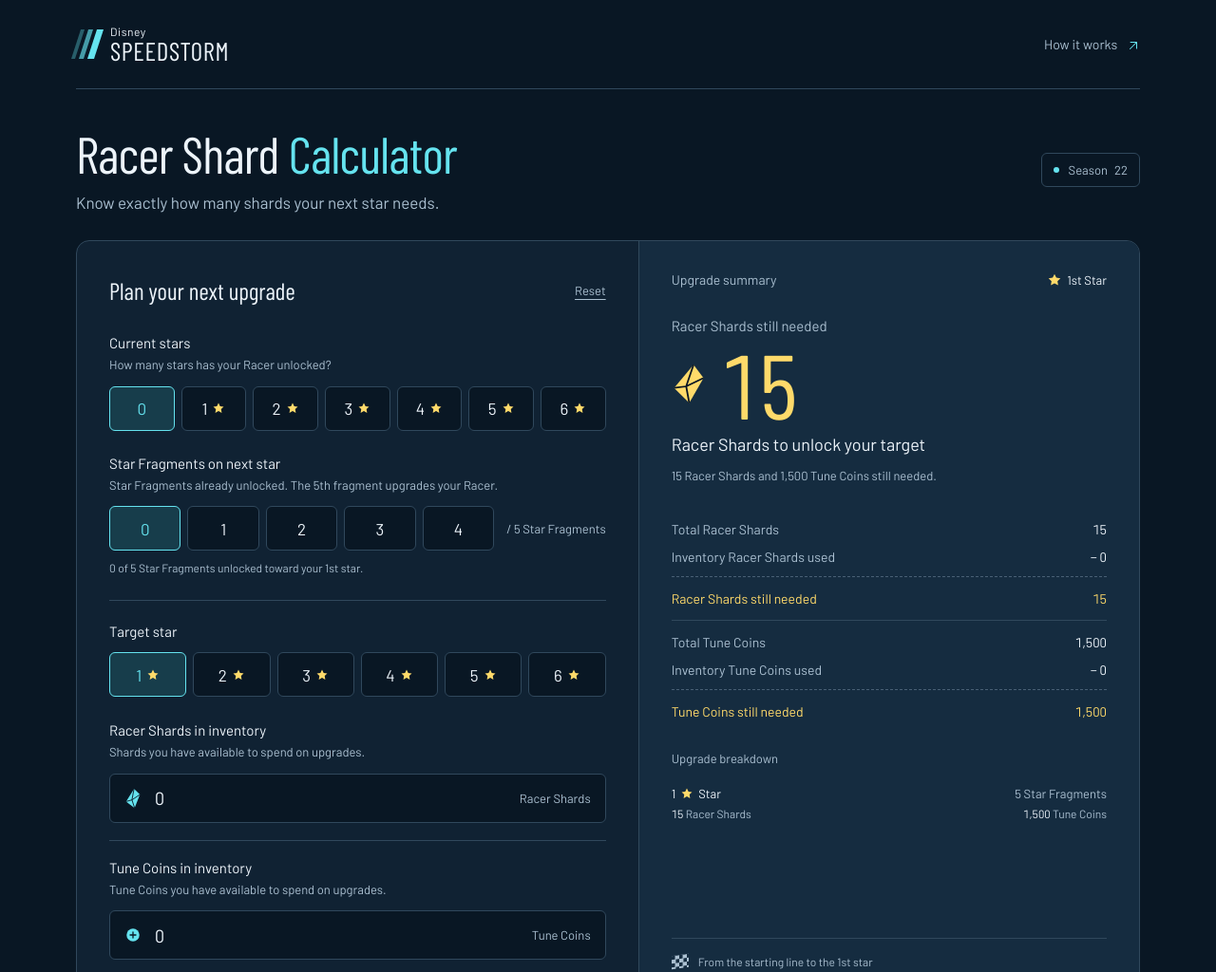
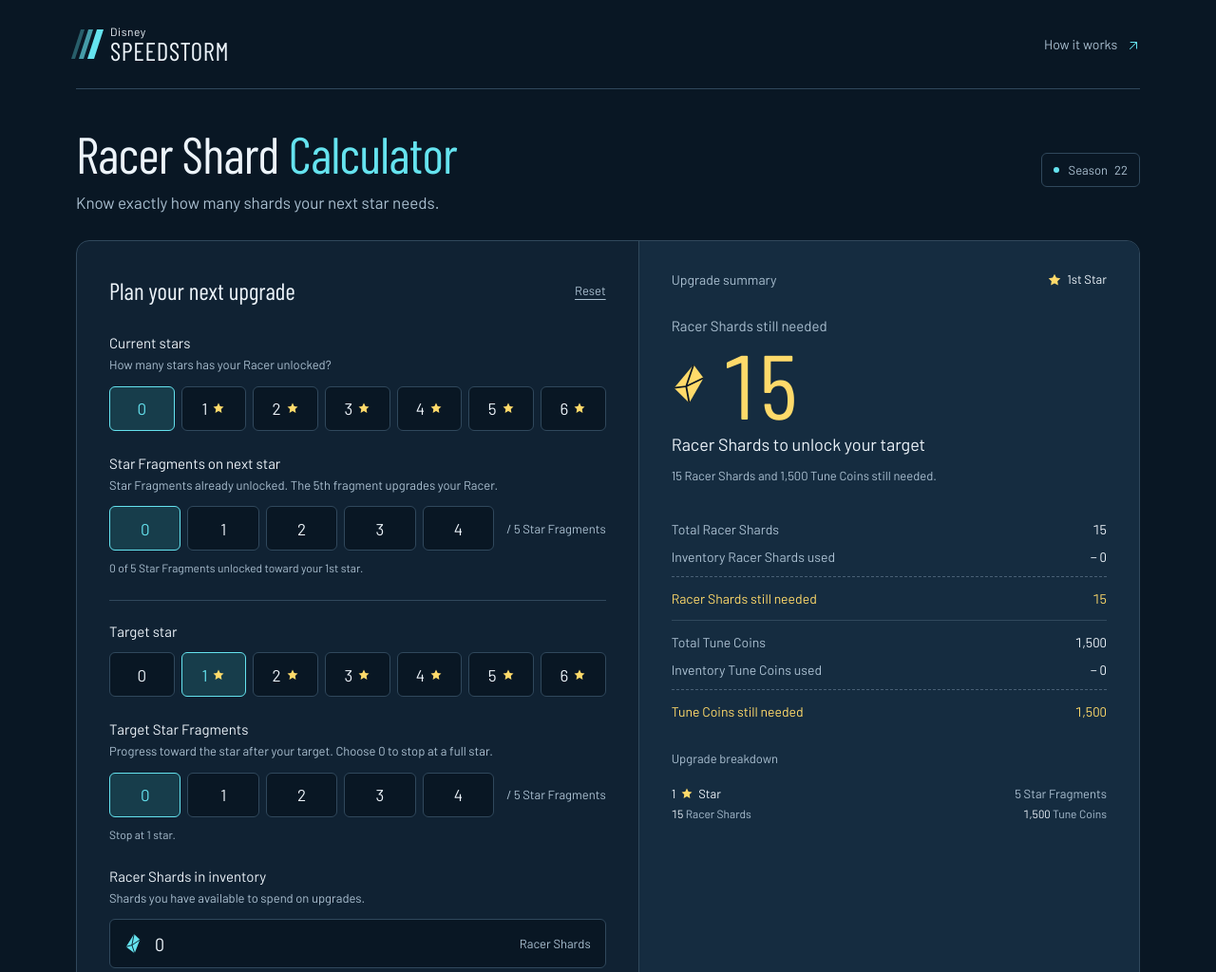
Before and after one commit to AugustoMarcelo/speedstorm-calculator, a website built with Vite: page index.html in a window 1280 px wide. Shown: the top 1024 px of the page at 95% size. Built offline with nearby package versions, Linux system fonts and the light colour scheme.

Commit message:
Allow partial star targets using Star Fragments

```diff
--- a/index.html
+++ b/index.html
@@ -58,6 +58,12 @@
               <legend>Target star</legend>
               <div class="choices star-choices" id="target-stars"></div>
             </fieldset>
+            <fieldset class="field-group" id="target-steps-fieldset">
+              <legend>Target Star Fragments</legend>
+              <p class="field-hint" id="target-steps-hint">Progress toward the star after your target. Choose 0 to stop at a full star.</p>
+              <div class="steps-line"><div class="choices step-choices" id="target-steps" role="group" aria-describedby="target-steps-hint"></div><span class="steps-total" aria-hidden="true">/ 5 Star Fragments</span></div>
+              <p class="field-note" id="target-step-note">Stop at 1 star.</p>
+            </fieldset>
             <div class="field-group balances-group">
               <div class="balance-entry">
                 <label for="balance">Racer Shards in inventory</label>
@@ -90,7 +96,7 @@
               <div><dt>Inventory Tune Coins used</dt><dd id="tune-coins-applied">− 0</dd></div>
               <div class="remaining-row"><dt>Tune Coins still needed</dt><dd id="tune-coins-remaining">1,500</dd></div>
             </dl>
-            <div class="breakdown"><h3>Upgrade breakdown</h3><ol id="breakdown-list"></ol><p id="empty-breakdown" hidden>You’ve already unlocked this star.</p></div>
+            <div class="breakdown"><h3>Upgrade breakdown</h3><ol id="breakdown-list"></ol><p id="empty-breakdown" hidden>You’ve already reached this target.</p></div>
             <div class="result-bottom"><span class="checkered-flag" aria-hidden="true"></span><span id="route-caption">From the starting line to the 1st star</span></div>
           </section>
         </div>
--- a/src/calculator.ts
+++ b/src/calculator.ts
@@ -4,6 +4,7 @@
   currentStars: number;
   completedSteps: number;
   targetStars: number;
+  targetSteps?: number;
   balance: number;
   tuneCoinBalance: number;
 }
@@ -28,22 +29,29 @@
 }
 
 export function calculate(input: CalculatorInput): Calculation {
-  const { currentStars, completedSteps, targetStars, balance, tuneCoinBalance } = input;
+  const { currentStars, completedSteps, targetStars, targetSteps = 0, balance, tuneCoinBalance } = input;
   const validInteger = (value: number, min: number, max: number) =>
     Number.isSafeInteger(value) && value >= min && value <= max;
 
   if (!validInteger(currentStars, 0, MAX_STARS)
-    || !validInteger(targetStars, 1, MAX_STARS)
+    || !validInteger(targetStars, 0, MAX_STARS)
+    || !validInteger(targetSteps, 0, PROGRESSION.stepsPerStar - 1)
     || !validInteger(completedSteps, 0, PROGRESSION.stepsPerStar - 1)
     || !validInteger(balance, 0, Number.MAX_SAFE_INTEGER)
     || !validInteger(tuneCoinBalance, 0, Number.MAX_SAFE_INTEGER)
-    || (currentStars === MAX_STARS && completedSteps !== 0)) {
+    || (currentStars === MAX_STARS && completedSteps !== 0)
+    || (targetStars === MAX_STARS && targetSteps !== 0)) {
     throw new RangeError('Stars, Star Fragments, Racer Shards, and Tune Coins must be whole numbers within their limits.');
   }
 
   const breakdown: StarCost[] = [];
-  for (let star = currentStars + 1; star <= targetStars; star += 1) {
-    const steps = PROGRESSION.stepsPerStar - (star === currentStars + 1 ? completedSteps : 0);
+  const currentProgress = currentStars * PROGRESSION.stepsPerStar + completedSteps;
+  const targetProgress = targetStars * PROGRESSION.stepsPerStar + targetSteps;
+  for (let star = currentStars + 1; star <= Math.ceil(targetProgress / PROGRESSION.stepsPerStar); star += 1) {
+    const start = Math.max(currentProgress, (star - 1) * PROGRESSION.stepsPerStar);
+    const end = Math.min(targetProgress, star * PROGRESSION.stepsPerStar);
+    const steps = end - start;
+    if (steps <= 0) continue;
     const costPerStep = PROGRESSION.starCosts[star - 1] / PROGRESSION.stepsPerStar;
     const tuneCoinsPerStep = PROGRESSION.tuneCoinCosts[star - 1] / PROGRESSION.stepsPerStar;
     breakdown.push({ star, steps, costPerStep, cost: steps * costPerStep, tuneCoinsPerStep, tuneCoinCost: steps * tuneCoinsPerStep });
--- a/src/main.ts
+++ b/src/main.ts
@@ -12,6 +12,7 @@
 const balance = document.querySelector<HTMLInputElement>('#balance')!;
 const tuneCoinBalance = document.querySelector<HTMLInputElement>('#tune-coin-balance')!;
 const stepsFieldset = document.querySelector<HTMLFieldSetElement>('#steps-fieldset')!;
+const targetStepsFieldset = document.querySelector<HTMLFieldSetElement>('#target-steps-fieldset')!;
 const panel = document.querySelector<HTMLElement>('.result-panel')!;
 const format = new Intl.NumberFormat('en-US');
 const starIcon = '<svg aria-hidden="true"><use href="#icon-star"/></svg>';
@@ -31,7 +32,8 @@
 
 renderChoices('current-stars', 'currentStars', 0, MAX_STARS, 0, true);
 renderChoices('completed-steps', 'completedSteps', 0, PROGRESSION.stepsPerStar - 1, 0);
-renderChoices('target-stars', 'targetStars', 1, MAX_STARS, 1, true);
+renderChoices('target-stars', 'targetStars', 0, MAX_STARS, 1, true);
+renderChoices('target-steps', 'targetSteps', 0, PROGRESSION.stepsPerStar - 1, 0);
 
 function selected(name: string): number {
   return Number(form.querySelector<HTMLInputElement>(`input[name="${name}"]:checked`)!.value);
@@ -46,6 +48,7 @@
     currentStars: selected('currentStars'),
     completedSteps: selected('completedSteps'),
     targetStars: selected('targetStars'),
+    targetSteps: selected('targetSteps'),
     balance: balance.value,
     tuneCoinBalance: tuneCoinBalance.value,
   };
@@ -63,6 +66,7 @@
     select('currentStars', state.currentStars);
     select('completedSteps', state.completedSteps);
     select('targetStars', state.targetStars);
+    select('targetSteps', state.targetSteps ?? 0);
     balance.value = state.balance;
     tuneCoinBalance.value = typeof state.tuneCoinBalance === 'string' ? state.tuneCoinBalance : '0';
   } catch {
@@ -80,16 +84,23 @@
   const currentStars = selected('currentStars');
   const completedSteps = selected('completedSteps');
   const targetStars = selected('targetStars');
+  const targetSteps = selected('targetSteps');
+  const targetDescription = describeProgress(targetStars, targetSteps);
   const parsedBalance = parseBalance(balance.value);
   const parsedTuneCoinBalance = parseBalance(tuneCoinBalance.value);
   const invalidShards = parsedBalance === null;
   const invalidTuneCoins = parsedTuneCoinBalance === null;
   const maxed = currentStars === MAX_STARS;
   stepsFieldset.disabled = maxed;
+  targetStepsFieldset.disabled = targetStars === MAX_STARS;
+  text('target-step-note', targetStars === MAX_STARS
+    ? 'Maximum target: all 6 stars unlocked.'
+    : `Stop at ${targetDescription}.`);
   text('step-note', maxed
     ? 'Maximum upgrade reached: all 6 stars unlocked.'
     : `${completedSteps} of 5 Star Fragments unlocked toward your ${ordinal(currentStars + 1)} star.`);
-  document.querySelector('#result-target span')!.textContent = `${ordinal(targetStars)} Star`;
+  document.querySelector('#result-target span')!.textContent = targetSteps === 0 && targetStars > 0
+    ? `${ordinal(targetStars)} Star` : targetDescription;
   document.getElementById('balance-error')!.hidden = !invalidShards;
   document.getElementById('tune-coin-error')!.hidden = !invalidTuneCoins;
   balance.setAttribute('aria-invalid', String(invalidShards));
@@ -99,11 +110,12 @@
     currentStars,
     completedSteps,
     targetStars,
+    targetSteps,
     balance: parsedBalance ?? 0,
     tuneCoinBalance: parsedTuneCoinBalance ?? 0,
   };
   const result = calculate(input);
-  const reached = targetStars <= currentStars;
+  const reached = targetStars * PROGRESSION.stepsPerStar + targetSteps <= currentStars * PROGRESSION.stepsPerStar + completedSteps;
   const ready = result.missing === 0 && result.tuneCoinsMissing === 0;
   panel.classList.toggle('is-complete', !invalidShards && !invalidTuneCoins && ready);
   text('result-label', invalidShards ? 'Check your inventory' : maxed ? 'Maximum stars unlocked' : reached ? 'Target already reached' : ready ? 'Ready to upgrade' : 'Racer Shards still needed');
@@ -113,7 +125,7 @@
     : invalidShards ? 'Racer Shards must be a whole number with no signs or separators.'
       : invalidTuneCoins ? 'Tune Coins must be a whole number with no signs or separators.'
         : maxed ? 'Your Racer has unlocked all 6 stars. Ready to race!'
-    : reached ? 'Your Racer has already unlocked this star. Choose another target.'
+    : reached ? 'Your Racer has already reached this target. Choose another target.'
       : ready ? 'You have enough Racer Shards and Tune Coins.'
         : result.missing === 0 ? `Racer Shards ready. You still need ${format.format(result.tuneCoinsMissing)} Tune Coins.`
           : result.tuneCoinsMissing === 0 ? `Tune Coins ready. You still need ${format.format(result.missing)} Racer Shards.`
@@ -128,8 +140,14 @@
   document.getElementById('breakdown-list')!.innerHTML = result.breakdown.map(item =>
     `<li><div class="breakdown-upgrade"><span class="breakdown-star">${item.star} ${starIcon} Star</span><span class="breakdown-detail">${item.steps} ${item.steps === 1 ? 'Star Fragment' : 'Star Fragments'}</span></div><div class="breakdown-cost"><span>${format.format(item.cost)} <small>Racer Shards</small></span><span>${format.format(item.tuneCoinCost)} <small>Tune Coins</small></span></div></li>`).join('');
   document.getElementById('empty-breakdown')!.hidden = !reached;
-  text('route-caption', maxed ? 'Finish line: all 6 stars' : reached ? 'Target unlocked' : currentStars === 0 ? `From the starting line to the ${ordinal(targetStars)} star` : `From ${currentStars} stars to ${targetStars} stars`);
-  announce(invalidShards || invalidTuneCoins ? message : ready ? message : `${format.format(result.missing)} Racer Shards still needed. ${format.format(result.tuneCoinsMissing)} Tune Coins still needed to reach ${targetStars} stars.`);
+  text('route-caption', maxed ? 'Finish line: all 6 stars' : reached ? 'Target unlocked'
+    : `From ${currentStars === 0 && completedSteps === 0 ? 'the starting line' : describeProgress(currentStars, completedSteps)} to ${targetDescription}`);
+  announce(invalidShards || invalidTuneCoins ? message : ready ? `${message} Target: ${targetDescription}.` : `${format.format(result.missing)} Racer Shards still needed. ${format.format(result.tuneCoinsMissing)} Tune Coins still needed to reach ${targetDescription}.`);
+}
+
+function describeProgress(stars: number, steps: number): string {
+  const fullStars = `${stars} ${stars === 1 ? 'star' : 'stars'}`;
+  return steps === 0 ? fullStars : `${fullStars} + ${steps}/${PROGRESSION.stepsPerStar} Star Fragments toward the ${ordinal(stars + 1)} star`;
 }
 
 function ordinal(value: number): string {
@@ -140,6 +158,9 @@
 form.addEventListener('input', event => {
   if (event.target instanceof HTMLInputElement && event.target.name === 'currentStars') {
     select('completedSteps', 0);
+  }
+  if (event.target instanceof HTMLInputElement && event.target.name === 'targetStars') {
+    select('targetSteps', 0);
   }
   update();
 });
--- a/src/style.css
+++ b/src/style.css
@@ -88,10 +88,10 @@
 .balance-input > span { color: var(--muted); font-size: 13px; white-space: nowrap; flex-shrink: 0; }
 .field-error { color: var(--error); font-size: 13px; line-height: 1.5; margin-top: 8px; }
 .result-panel { background: var(--result); padding: 31px 34px 23px; min-width: 0; display: flex; flex-direction: column; border-left: 1px solid var(--line); }
-.result-topline { display: flex; justify-content: space-between; align-items: center; gap: 12px; }
+.result-topline { display: flex; flex-wrap: wrap; justify-content: space-between; align-items: center; gap: 12px; }
 .result-topline h2 { font: 500 14px/1.4 'Barlow', sans-serif; color: var(--muted); }
-.result-target { display: flex; align-items: center; gap: 5px; font-size: 13px; font-weight: 600; white-space: nowrap; }
-.result-target svg { fill: var(--yellow); width: 16px; height: 16px; }
+.result-target { display: flex; align-items: center; gap: 5px; font-size: 13px; font-weight: 600; line-height: 1.5; }
+.result-target svg { fill: var(--yellow); width: 16px; height: 16px; flex-shrink: 0; }
 .result-number-area { padding-top: 29px; }
 .result-label { font-size: 15px; color: var(--muted); }
 .result-value { display: flex; align-items: center; gap: 16px; color: var(--yellow); }
@@ -119,7 +119,7 @@
 .breakdown-cost small { color: var(--muted); font-size: inherit; font-weight: 400; }
 #empty-breakdown { color: var(--muted); font-size: 14px; margin-top: 12px; line-height: 1.5; }
 .result-bottom { display: flex; align-items: center; gap: 10px; color: var(--muted); font-size: 12px; margin-top: auto; padding-top: 17px; border-top: 1px solid var(--line); }
-.checkered-flag { width: 18px; height: 14px; background: conic-gradient(var(--muted) 25%, transparent 0 50%, var(--muted) 0 75%, transparent 0) 0 0/8px 8px; transform: skewY(-8deg); }
+.checkered-flag { width: 18px; height: 14px; flex-shrink: 0; background: conic-gradient(var(--muted) 25%, transparent 0 50%, var(--muted) 0 75%, transparent 0) 0 0/8px 8px; transform: skewY(-8deg); }
 .result-panel.is-complete .result-value { color: var(--cyan); }
 .explanation { display: grid; grid-template-columns: 1fr 1.5fr; gap: 70px; padding-block: 43px; }
 .explanation-intro h2 { font: 600 32px/1.1 var(--display); }
```
Also changed, not shown: DESIGN.md (+1 -1 lines), PRODUCT.md (+2 -2 lines), src/calculator.test.ts (+32 -1 lines), tests/e2e/calculator.spec.ts (+68 -1 lines), .impeccable/config.json, .impeccable/design.json, README.md.
